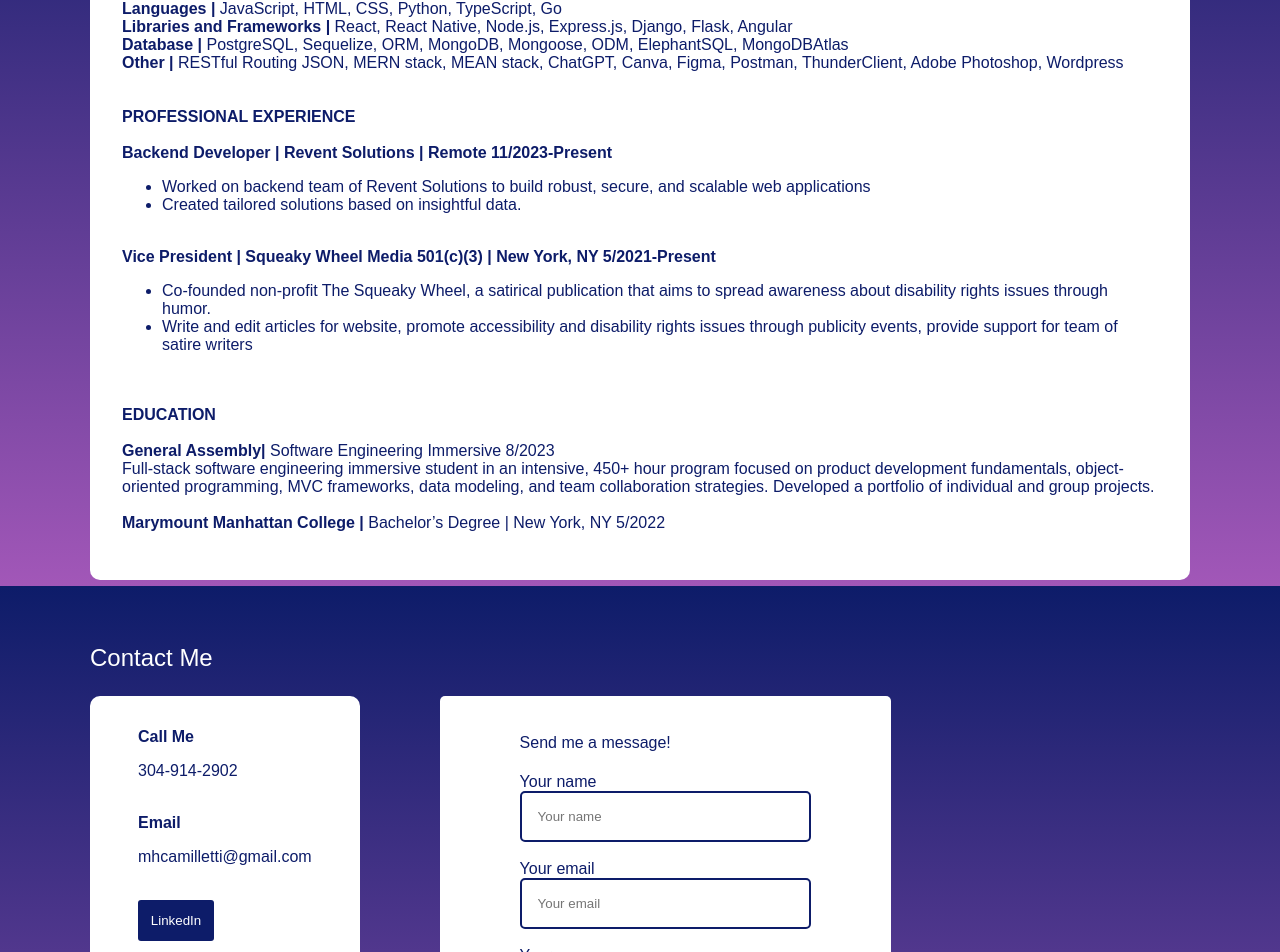
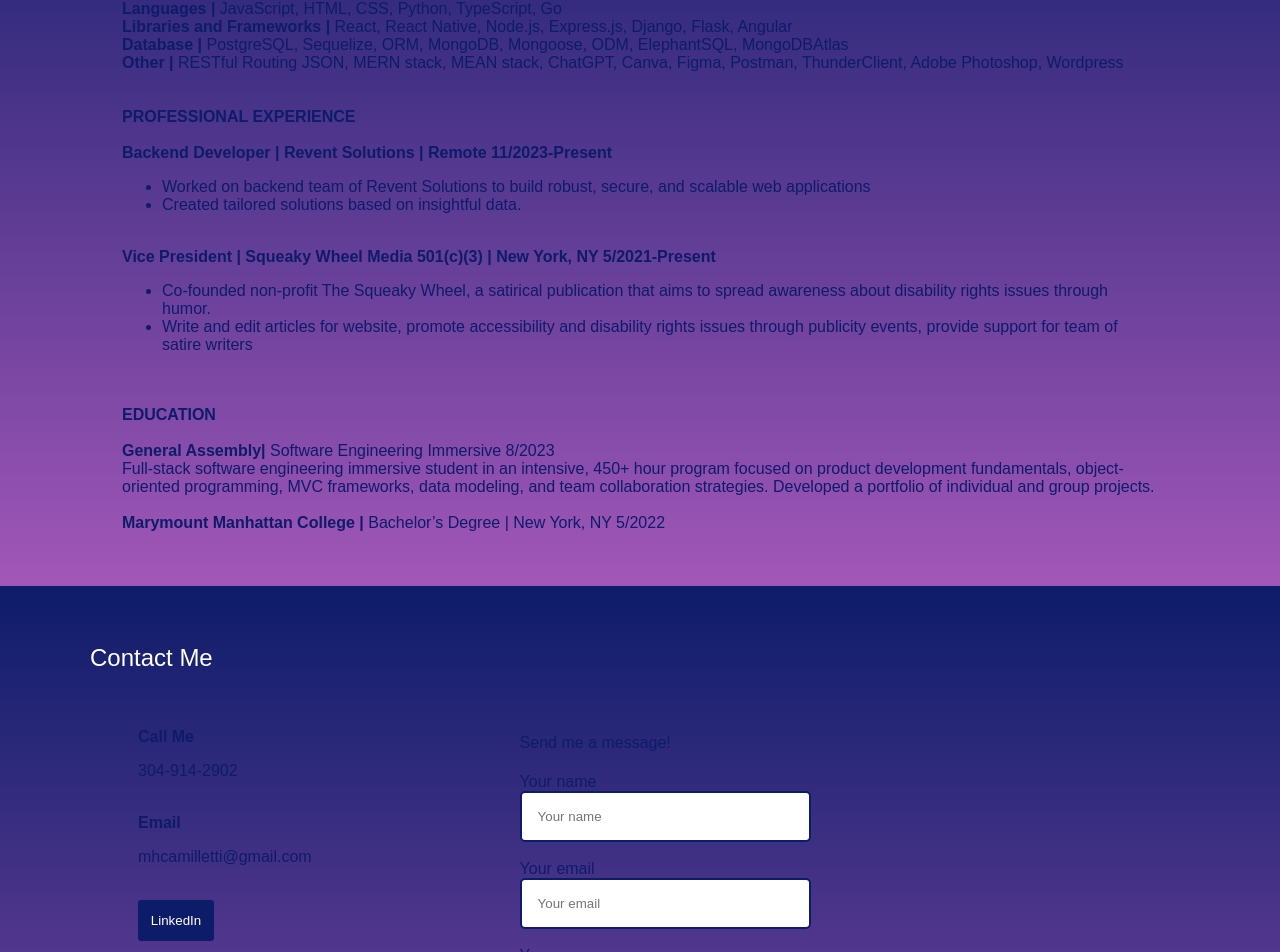
Before and after one commit to mcamilletti1/Margaret-Camilletti-Portfolio, a React (Vite) app in the folder Margaret-Camilletti-Portfolio/: page / in a window 1280 px wide. Shown: the part 1814-2766 px from the top of the page. Built offline with nearby package versions, Linux system fonts and the light colour scheme; a web font is replaced by a local one.

Commit message:
updated css

```diff
--- a/Margaret-Camilletti-Portfolio/src/App.css
+++ b/Margaret-Camilletti-Portfolio/src/App.css
@@ -131,7 +131,7 @@ footer {
 }
 
 #resume, #about-paragraph {
-  background-color: white;
+  background-color: transparent;
   color: #0d1c69;
   padding: 2em;
   border-radius: 10px;
@@ -304,7 +304,7 @@ header {
 }
 
 #left-contact {
-  background-color: white;
+  background-color: transparent;
   border-radius: 10px;
   display: flex;
   flex-direction: column;
@@ -348,7 +348,7 @@ input, textarea {
 
 #contact-form {
   padding: 1rem 5rem 1rem 5rem;
-  background-color: white;
+  background-color: transparent;
   border-radius: 5px;
 }
 
```
